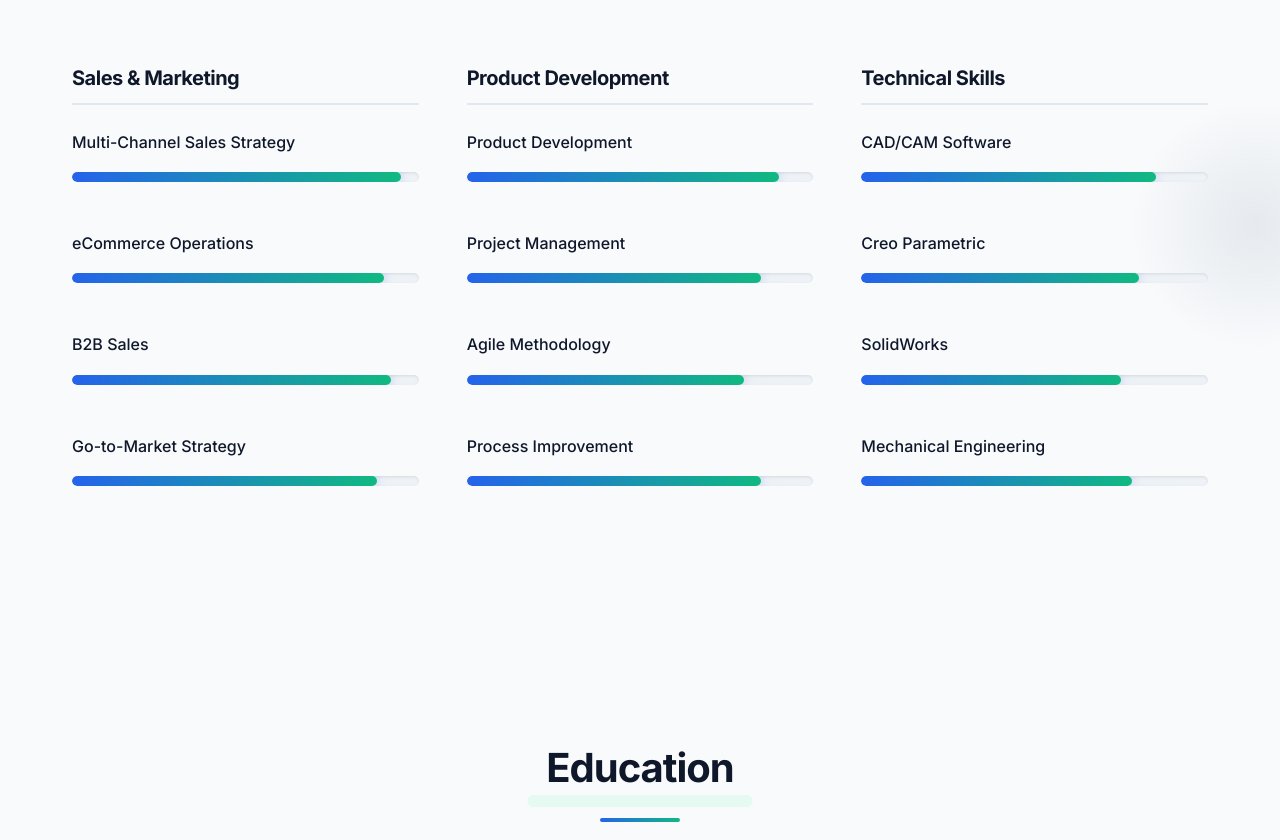
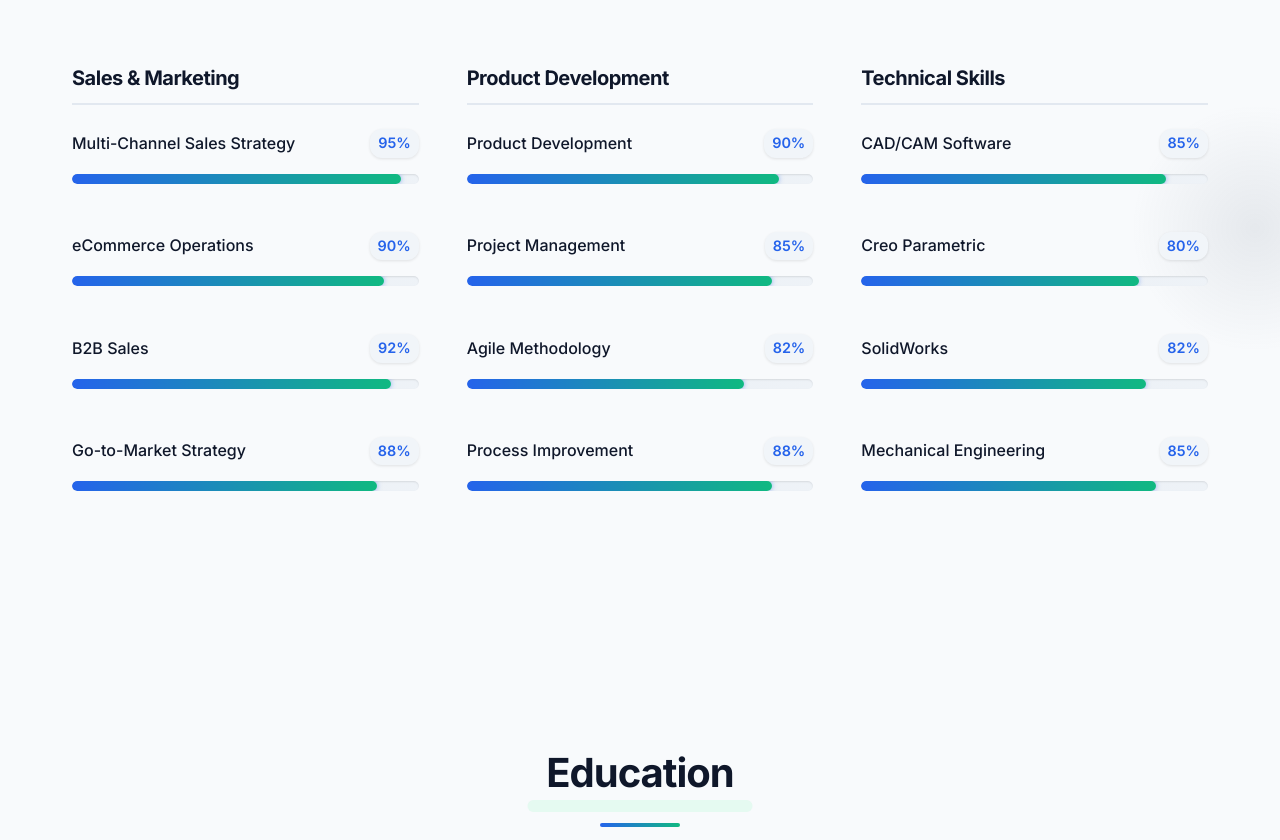
Before and after one commit to jesservillines/david-miller-portfolio, a website: page portfolio/index.html in a window 1280 px wide. Shown: the part 5583-6423 px from the top of the page. Drawn offline with Linux system fonts and the light colour scheme.

Commit message:
Add numerical scores to skill bars and enhance styling with gradient bars

```diff
--- a/portfolio/css/skills-fix.css
+++ b/portfolio/css/skills-fix.css
@@ -5,12 +5,29 @@
 
 .skill-item {
     margin-bottom: 1.5rem;
+    position: relative;
+}
+
+.skill-header {
+    display: flex;
+    justify-content: space-between;
+    align-items: center;
+    margin-bottom: 0.5rem;
 }
 
 .skill-name {
     font-weight: 500;
-    margin-bottom: 0.5rem;
     color: var(--dark);
+}
+
+.skill-score {
+    font-weight: 600;
+    color: var(--primary);
+    font-size: 0.9rem;
+    background: var(--gray-100);
+    padding: 2px 8px;
+    border-radius: 12px;
+    box-shadow: var(--shadow-sm);
 }
 
 .skill-bar {
@@ -19,6 +36,7 @@
     border-radius: 5px;
     overflow: hidden;
     position: relative;
+    box-shadow: inset 0 1px 2px rgba(0,0,0,0.1);
 }
 
 .skill-level {
@@ -28,4 +46,6 @@
     position: absolute;
     top: 0;
     left: 0;
+    box-shadow: 0 0 5px rgba(37, 99, 235, 0.5);
+    transition: width 1s ease-in-out;
 }
--- a/portfolio/index.html
+++ b/portfolio/index.html
@@ -223,25 +223,37 @@
                     <h3 class="category-title">Sales & Marketing</h3>
                     <div class="skills-list">
                         <div class="skill-item">
+                            <div class="skill-header">
                                 <div class="skill-name">Multi-Channel Sales Strategy</div>
+                                <div class="skill-score">95%</div>
+                            </div>
                             <div class="skill-bar">
                                 <div class="skill-level" style="width: 95%"></div>
                             </div>
                         </div>
                         <div class="skill-item">
+                            <div class="skill-header">
                                 <div class="skill-name">eCommerce Operations</div>
+                                <div class="skill-score">90%</div>
+                            </div>
                             <div class="skill-bar">
                                 <div class="skill-level" style="width: 90%"></div>
                             </div>
                         </div>
                         <div class="skill-item">
+                            <div class="skill-header">
                                 <div class="skill-name">B2B Sales</div>
+                                <div class="skill-score">92%</div>
+                            </div>
                             <div class="skill-bar">
                                 <div class="skill-level" style="width: 92%"></div>
                             </div>
                         </div>
                         <div class="skill-item">
+                            <div class="skill-header">
                                 <div class="skill-name">Go-to-Market Strategy</div>
+                                <div class="skill-score">88%</div>
+                            </div>
                             <div class="skill-bar">
                                 <div class="skill-level" style="width: 88%"></div>
                             </div>
@@ -252,27 +264,39 @@
                     <h3 class="category-title">Product Development</h3>
                     <div class="skills-list">
                         <div class="skill-item">
+                            <div class="skill-header">
                                 <div class="skill-name">Product Development</div>
+                                <div class="skill-score">90%</div>
+                            </div>
                             <div class="skill-bar">
                                 <div class="skill-level" style="width: 90%"></div>
                             </div>
                         </div>
                         <div class="skill-item">
+                            <div class="skill-header">
                                 <div class="skill-name">Project Management</div>
+                                <div class="skill-score">85%</div>
+                            </div>
                             <div class="skill-bar">
-                                <div class="skill-level" style="width: 85%"></div>
+                                <div class="skill-level" style="width: 88%"></div>
                             </div>
                         </div>
                         <div class="skill-item">
+                            <div class="skill-header">
                                 <div class="skill-name">Agile Methodology</div>
+                                <div class="skill-score">82%</div>
+                            </div>
                             <div class="skill-bar">
                                 <div class="skill-level" style="width: 80%"></div>
                             </div>
                         </div>
                         <div class="skill-item">
+                            <div class="skill-header">
                                 <div class="skill-name">Process Improvement</div>
+                                <div class="skill-score">88%</div>
+                            </div>
                             <div class="skill-bar">
-                                <div class="skill-level" style="width: 85%"></div>
+                                <div class="skill-level" style="width: 88%"></div>
                             </div>
                         </div>
                     </div>
@@ -281,27 +305,39 @@
                     <h3 class="category-title">Technical Skills</h3>
                     <div class="skills-list">
                         <div class="skill-item">
+                            <div class="skill-header">
                                 <div class="skill-name">CAD/CAM Software</div>
+                                <div class="skill-score">85%</div>
+                            </div>
                             <div class="skill-bar">
-                                <div class="skill-level" style="width: 85%"></div>
+                                <div class="skill-level" style="width: 88%"></div>
                             </div>
                         </div>
                         <div class="skill-item">
+                            <div class="skill-header">
                                 <div class="skill-name">Creo Parametric</div>
+                                <div class="skill-score">80%</div>
+                            </div>
                             <div class="skill-bar">
                                 <div class="skill-level" style="width: 80%"></div>
                             </div>
                         </div>
                         <div class="skill-item">
+                            <div class="skill-header">
                                 <div class="skill-name">SolidWorks</div>
+                                <div class="skill-score">82%</div>
+                            </div>
                             <div class="skill-bar">
-                                <div class="skill-level" style="width: 75%"></div>
+                                <div class="skill-level" style="width: 82%"></div>
                             </div>
                         </div>
                         <div class="skill-item">
+                            <div class="skill-header">
                                 <div class="skill-name">Mechanical Engineering</div>
+                                <div class="skill-score">85%</div>
+                            </div>
                             <div class="skill-bar">
-                                <div class="skill-level" style="width: 78%"></div>
+                                <div class="skill-level" style="width: 85%"></div>
                             </div>
                         </div>
                     </div>
```
Lines whose indentation alone changed are shown as unchanged.
